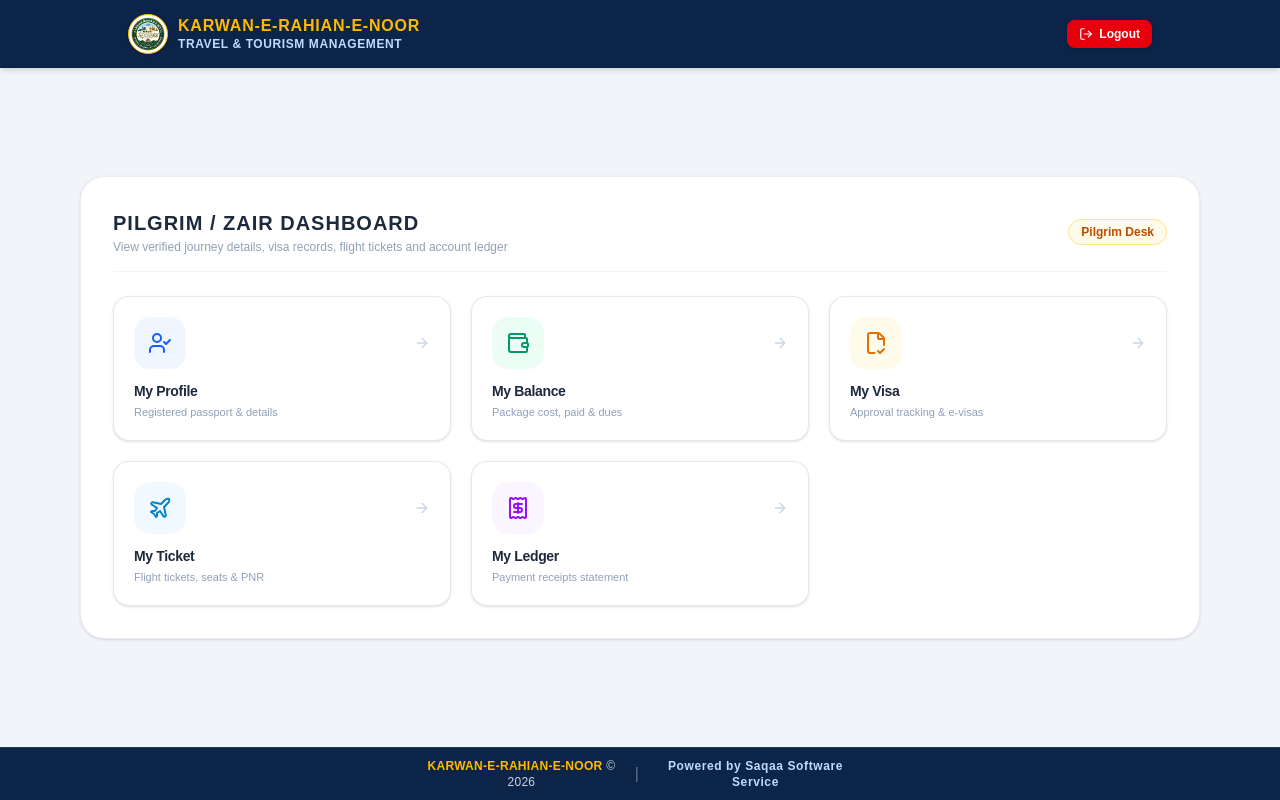
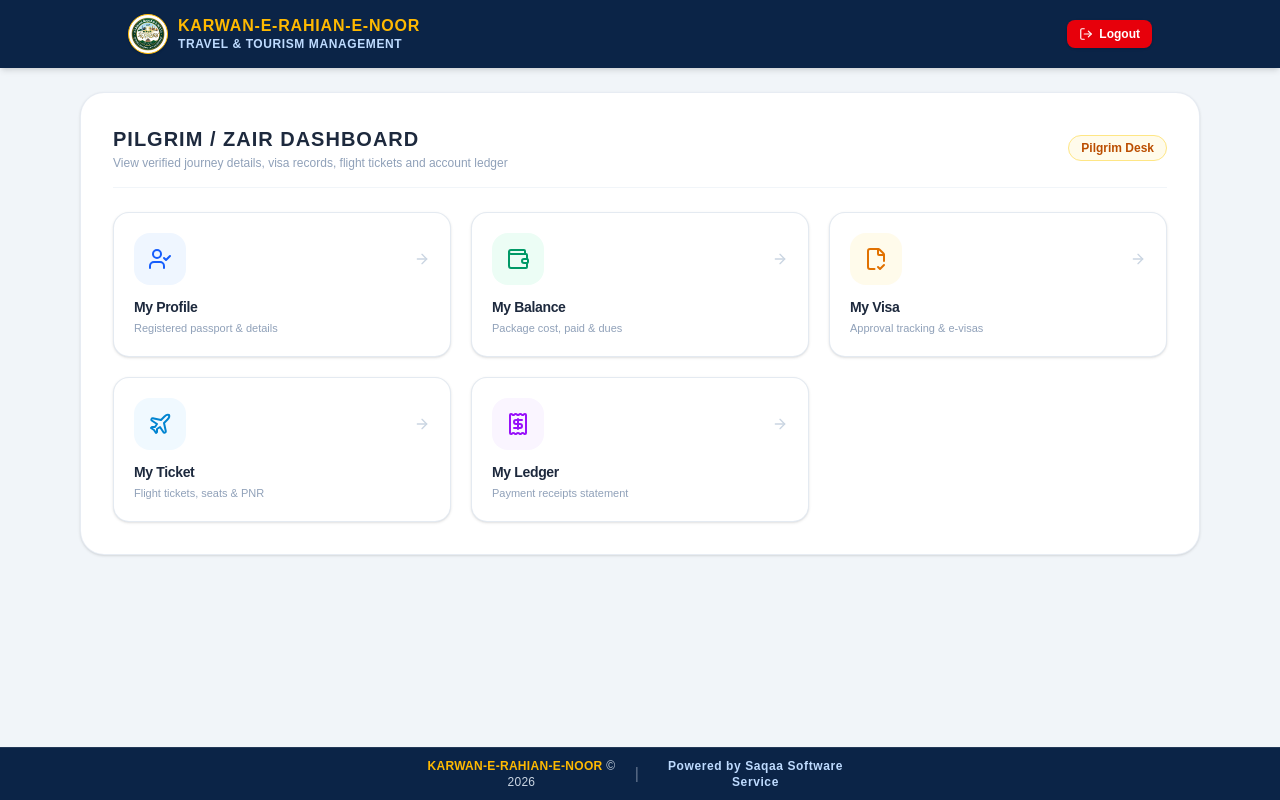
Before and after one commit to kbig48507/Karwan-rahian-noor, a Next.js app: page /zair/dashboard in a window 1280 px wide. Built offline with nearby package versions, Linux system fonts and the light colour scheme.

Commit message:
Align main layout content to top instead of center

```diff
--- a/components/Layout.tsx
+++ b/components/Layout.tsx
@@ -15,11 +15,11 @@ export default function Layout({ children }: LayoutProps) {
   }
 
   return (
-    <div className="min-h-screen bg-[#f1f5f9] flex flex-col justify-between selection:bg-amber-400 selection:text-slate-900">
+    <div className="h-screen w-full bg-[#f1f5f9] flex flex-col justify-between overflow-hidden selection:bg-amber-400 selection:text-slate-900">
       <Header />
 
-      {/* Responsive Wrapper: Mobile gets compact width, Desktop gets full wide container */}
-      <main className="flex-1 w-full max-w-md md:max-w-4xl lg:max-w-6xl mx-auto px-4 py-4 sm:py-6 flex flex-col justify-center">
+      {/* Changed justify-center to justify-start and enabled smooth scrolling */}
+      <main className="flex-1 w-full max-w-md md:max-w-4xl lg:max-w-6xl mx-auto px-4 py-4 sm:py-6 flex flex-col justify-start overflow-y-auto">
         {children}
       </main>
 
```
